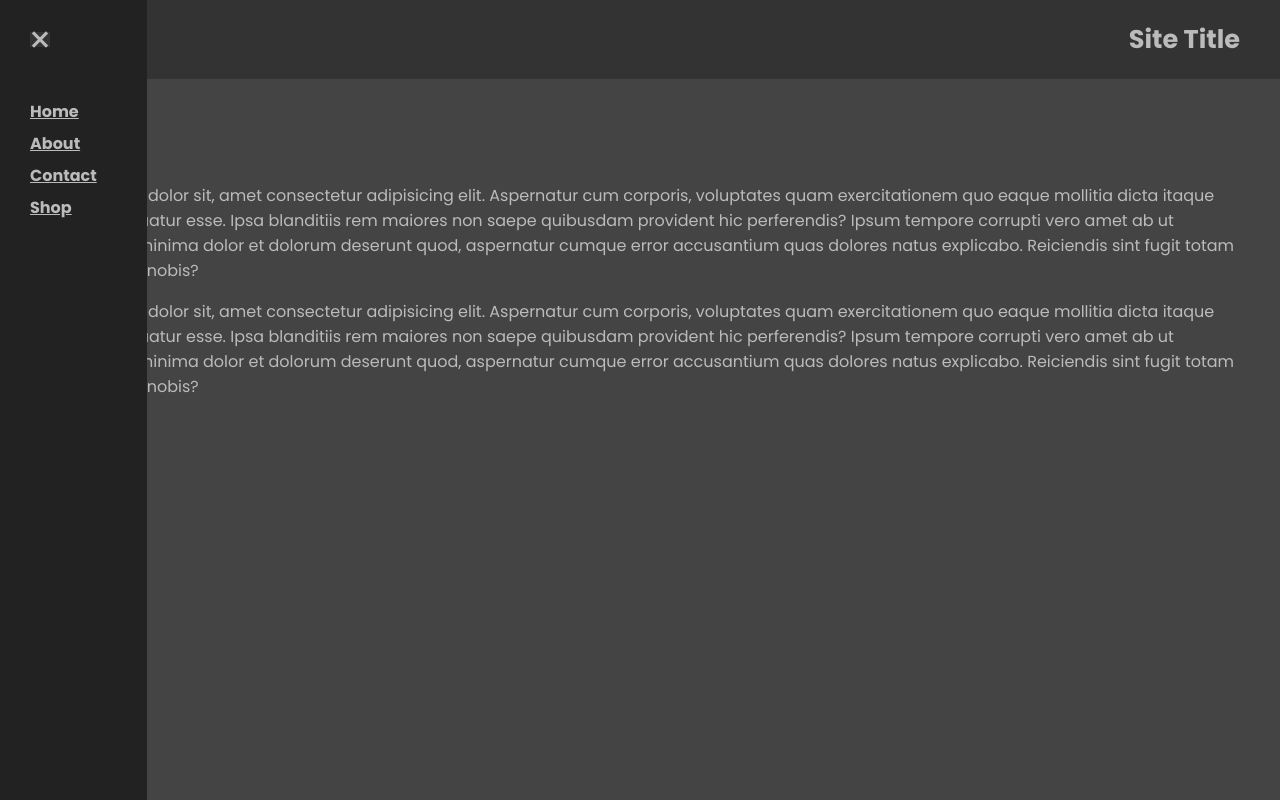
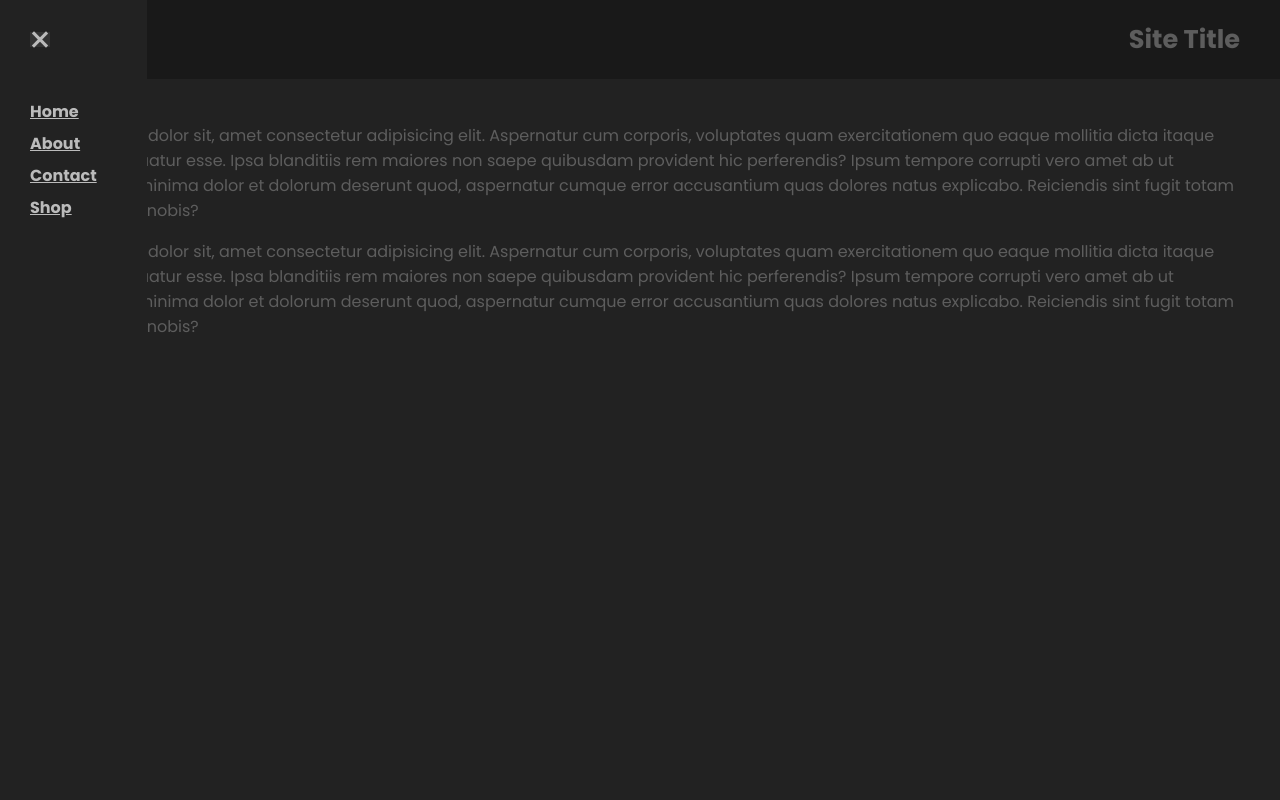
Before and after one commit to thebigdavec/Coding-Challenges-challenge-1-start, a plain HTML site: page index.html in a window 1280 px wide. Both pictures are taken after a click on the element 40 px from the left and 39 px from the top of the page. Drawn offline with Linux system fonts and the light colour scheme.

Commit message:
Add darken effect and move main up a bit

```diff
--- a/index.css
+++ b/index.css
@@ -23,7 +23,7 @@ ul {
 }
 
 main {
-    padding: 140px 40px 40px;
+    padding: 80px 40px 40px;
 }
 
 
@@ -51,7 +51,7 @@ header {
     cursor: pointer;
     left: 30px;
     top: 1.6em;
-    z-index: 1;
+    z-index: 3;
     width: 20px;
     height: 15px;
     margin: 6px 0;
@@ -81,6 +81,7 @@ nav {
     padding: 5em 50px 0 30px;
     background: #222;
     transition: transform 250ms ease-in;
+    z-index: 2;
 }
 
 nav a {
@@ -104,5 +105,23 @@ nav a {
 
 /* open state */
 
+#overlay {
+    position: fixed;
+    top: 0;
+    left: 0;
+    right: 0;
+    bottom: 0;
+    z-index: 1;
+    user-select: none;
+    pointer-events: none;
+    background-color: transparent;
+    transition: background-color 250ms ease-in;
+}
+
+#menu.open #overlay {
+    transition: background-color 250ms ease-out;
+    background-color: rgba(0, 0, 0, 0.5);
+}
+
 
 /* transitions */
--- a/index.html
+++ b/index.html
@@ -24,6 +24,8 @@
         </div>
         <!-- site title bar / header -->
         <!-- slide out nav -->
+        <div id="overlay"></div>
+
     </div>
 
     <main>
```
